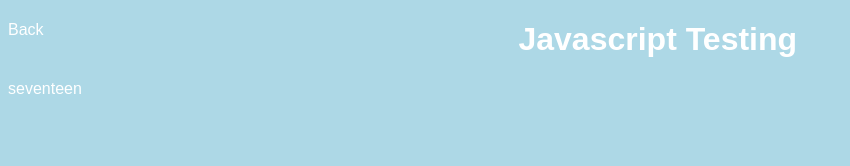
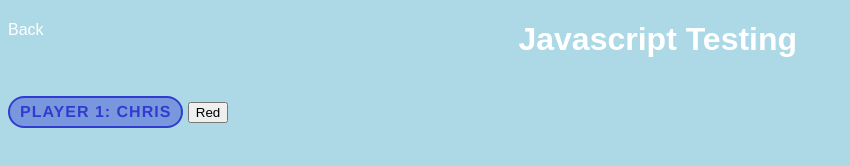
Before and after one commit to Willco9455/learningWebsite, a plain HTML site: page javascript-testing.html in a window 1280 px wide. Shown: the whole page, without its empty margins (0-850 px from the left). Drawn offline with Linux system fonts and the light colour scheme.

Commit message:
testing some js

```diff
--- a/css/javascript-testing.css
+++ b/css/javascript-testing.css
@@ -1,21 +1,19 @@
-button{
-    display: block;
-    margin-left: auto;
-    margin-right: auto;
+p{
+    color: black;
+    font-weight: bold;
+    font-family: 'helvetica neue', helvetica, sans-serif;
+    letter-spacing: 1px;
+    text-transform: uppercase;
+    text-align: center;
+    border: 2px solid rgba(0,0,200,0.6);
+    background: rgba(0,0,200,0.3);
+    color: rgba(0,0,200,0.6);
+    border-radius: 20px;
+    padding: 5px 10px;
+    display: inline-block;
+    cursor: pointer;
 }
 
-h1.colourChanger{
-    outline-color: aliceblue;
-    outline: 5px;
+p#button:hover{
+    box-shadow: 2px 2px 4px rgba(0,0,200,0.4);
 }
-
-
-#showDT{
-    text-align: center;
-    font-size: 50px;
-    font-family: Georgia, 'Times New Roman', Times, serif;
-}
-
-.textChanger{
-    color: red;
-}
--- a/javascript-testing.html
+++ b/javascript-testing.html
@@ -10,6 +10,9 @@
     <body>
         <a class="back" href="index.html" style="float: left;">Back</a>
         <h1>Javascript Testing</h1>
+        <p id="button">Player 1: Chris</p>
+        <button id="button1" onclick="changeToRed('button')">Red</button>
+        <button style="display:none;" id="button2" onclick="changeToPink('button')">Pink</button>
         <script src="./scripts/javascript-testing.js"></script>
     </body>
 </html>
--- a/scripts/javascript-testing.js
+++ b/scripts/javascript-testing.js
@@ -1 +1,10 @@
-document.write("seventeen")
+function changeToRed (idToChange){
+    document.getElementById(idToChange).style.color="red";
+    document.getElementById("button1").style.display="none";
+    document.getElementById("button2").style.display="inline-block";
+}
+function changeToPink (idToChange){
+    document.getElementById(idToChange).style.color="pink";
+    document.getElementById("button1").style.display="inline-block";
+    document.getElementById("button2").style.display="none";
+}
```
